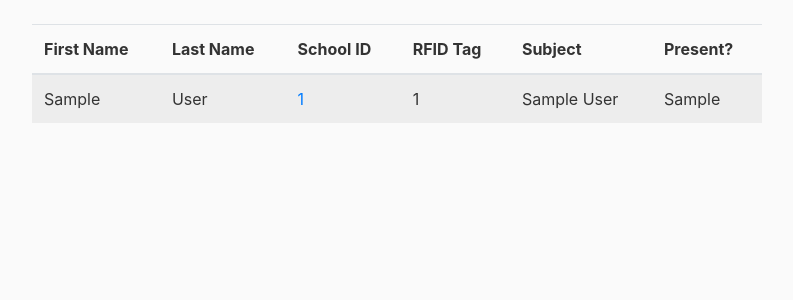
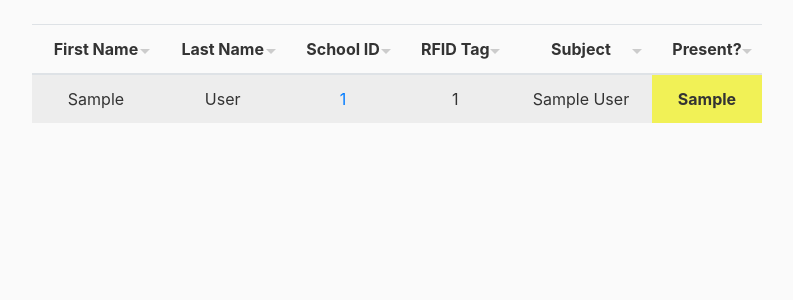
Before and after one commit to Chaz101/FinalProject, a Flask app: page / in a window 1280 px wide. Shown: the part 56-356 px from the top of the page, without its empty margins (53-846 px from the left). Run offline with Flask 2, Linux system fonts and the light colour scheme; a user stored in the database is signed in; tables that the repository leaves empty hold one stand-in row (values such as "Sample post"); parts of the project's set-up code (start-up, migrations or seed data) failed here and were passed over; some libraries are stand-ins or nearby versions.

Commit message:
V17
Added JS table sorting, improved CSS styles

```diff
--- a/app/static/styles/main.css
+++ b/app/static/styles/main.css
@@ -8,13 +8,49 @@ h1, h2, h3, h4, h5, h6 {
   color: #444444;
 }
 
-.NotPresent {
-  background-color: red;
+.table-sortable > thead > tr > th {
+  cursor: pointer;
+  position: relative;
 }
 
-.table .table-striped .table-hover {
-  margin-left: auto;
-  margin-right: auto;
+.table-sortable > thead > tr > th:after {
+  content: ' ';
+  position: absolute;
+  height: 0;
+  width: 0;
+  right: 10px;
+  top: 50%;
+  border-left: 5px solid transparent;
+  border-right: 5px solid transparent;
+  border-top: 5px solid #ccc;
+  border-bottom: 0px solid transparent;
+}
+
+.table-sortable > thead > tr > th:hover:after {
+  border-top: 5px solid #888;
+}
+
+td#NotPresent {
+  background-color: #D35336;
+  font-weight: bold;
+}
+
+td#YesPresent {
+  background-color: #98F156;
+  font-weight: bold;
+}
+
+td#NonePresent {
+  background-color: #F1F156;
+  font-weight: bold;
+}
+
+tr {
+  text-align: center;
+}
+
+th {
+  width: auto;
 }
 
 .bg-steel {
@@ -93,7 +129,7 @@ a.article-title:hover {
   background-color:  #fafafa
 }
 
-#text-status{
+#text-status {
   background: #fafafa;
   border:0
 }
--- /dev/null
+++ b/app/static/styles/main.js
@@ -0,0 +1,14 @@
+const getCellValue = (tr, idx) => tr.children[idx].innerText || tr.children[idx].textContent;
+
+const comparer = (idx, asc) => (a, b) => ((v1, v2) =>
+    v1 !== '' && v2 !== '' && !isNaN(v1) && !isNaN(v2) ? v1 - v2 : v1.toString().localeCompare(v2)
+    )(getCellValue(asc ? a : b, idx), getCellValue(asc ? b : a, idx));
+
+// do the work...
+document.querySelectorAll('th').forEach(th => th.addEventListener('click', (() => {
+  const table = th.closest('table');
+  const tbody = table.querySelector('tbody');
+  Array.from(tbody.querySelectorAll('tr'))
+    .sort(comparer(Array.from(th.parentNode.children).indexOf(th), this.asc = !this.asc))
+    .forEach(tr => tbody.appendChild(tr) );
+})));
--- a/app/templates/attendance.html
+++ b/app/templates/attendance.html
@@ -1,6 +1,6 @@
 {% extends "base.html" %}
 {% block content %}
-    <table class="table table-striped table-hover" id="tblstudents">
+    <table class="table table-striped table-hover table-sortable" id="tblstudents">
 <!-- Table headers -->
     <thead>
         <tr>
@@ -21,9 +21,11 @@
         <td>{{student.rfid}}</td>
         <td>{{student.subject}}</td>
         {% if student.present == 'No' %}
-            <td style="background-color: red;">{{student.present}}</td>
+            <td id="NotPresent">{{student.present}}</td>
+        {% elif student.present == 'Yes' %}
+            <td id="YesPresent">{{student.present}}</td>
         {% else %}
-            <td>{{student.present}}</td>
+            <td id="NonePresent">{{student.present}}</td>
         {% endif %}
     </tr>
     {% endfor %}
--- a/app/templates/base.html
+++ b/app/templates/base.html
@@ -65,5 +65,6 @@
     <script src="https://code.jquery.com/jquery-3.2.1.slim.min.js" integrity="sha384-KJ3o2DKtIkvYIK3UENzmM7KCkRr/rE9/Qpg6aAZGJwFDMVNA/GpGFF93hXpG5KkN" crossorigin="anonymous"></script>
     <script src="https://cdnjs.cloudflare.com/ajax/libs/popper.js/1.12.9/umd/popper.min.js" integrity="sha384-ApNbgh9B+Y1QKtv3Rn7W3mgPxhU9K/ScQsAP7hUibX39j7fakFPskvXusvfa0b4Q" crossorigin="anonymous"></script>
     <script src="https://maxcdn.bootstrapcdn.com/bootstrap/4.0.0/js/bootstrap.min.js" integrity="sha384-JZR6Spejh4U02d8jOt6vLEHfe/JQGiRRSQQxSfFWpi1MquVdAyjUar5+76PVCmYl" crossorigin="anonymous"></script>
+    <script type="text/javascript" src="./static/styles/main.js"></script>
 </body>
 </html>
```
Also changed, not shown: app.db.
